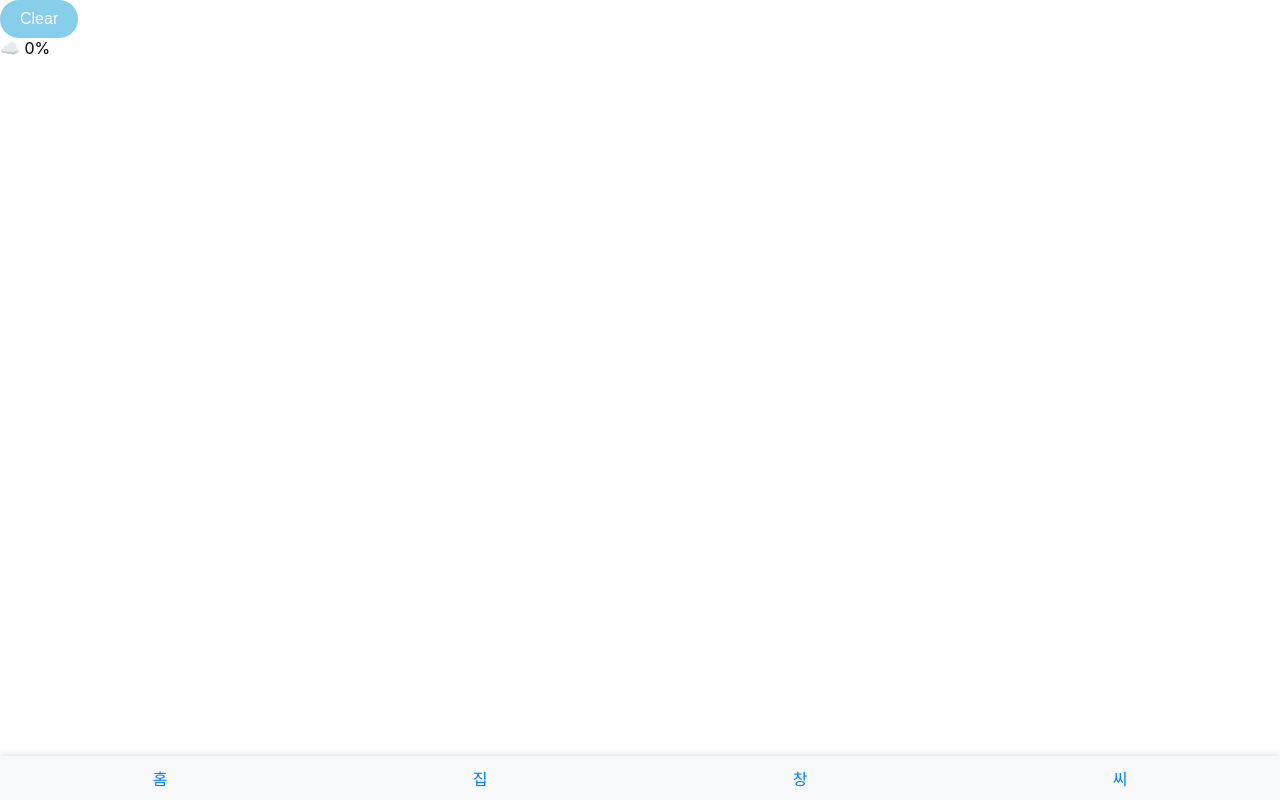
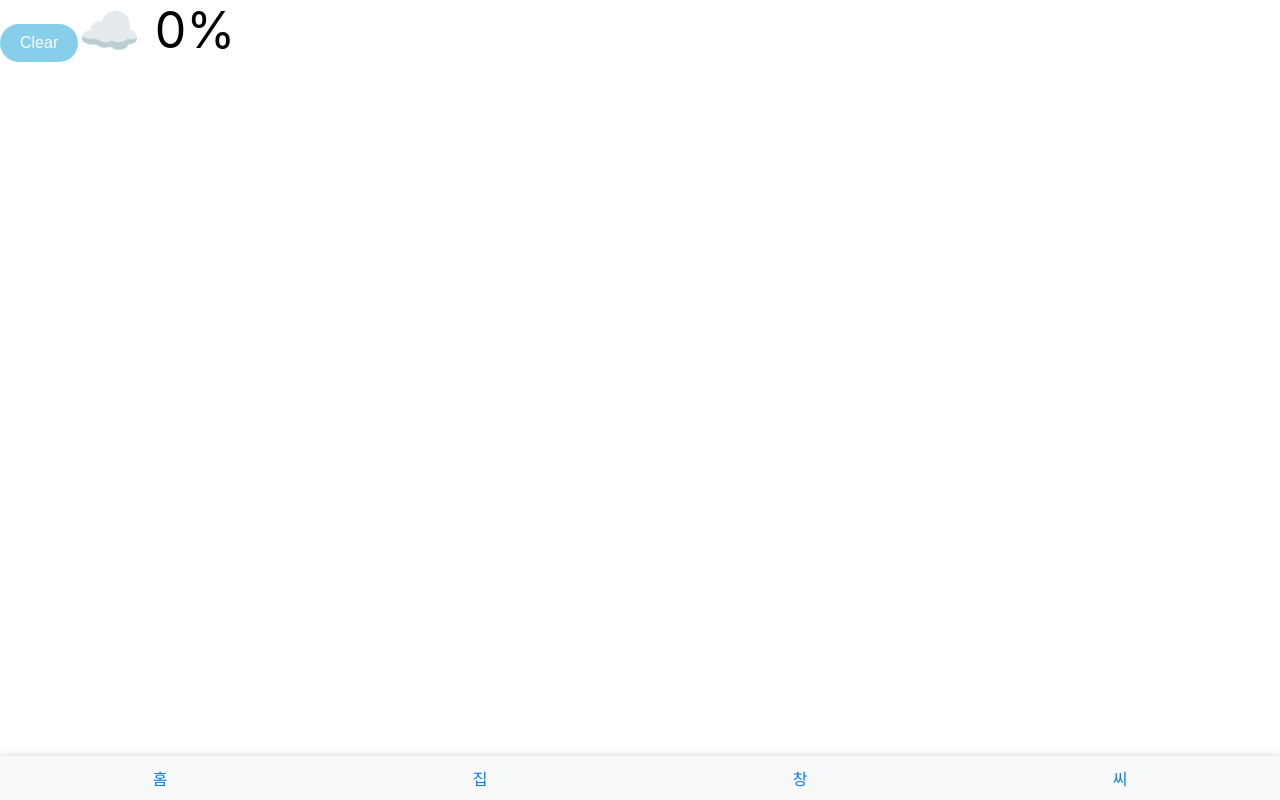
Before and after one commit to luminous037/OSS_project, a React (Create React App) app in the folder client/: page /Cloud in a window 1280 px wide. Built offline with nearby package versions, Linux system fonts and the light colour scheme.

Commit message:
[Feature]퍼센테이지 구름 css 코드 구현

```diff
--- a/client/src/components/mainPage/cloud.css
+++ b/client/src/components/mainPage/cloud.css
@@ -0,0 +1,26 @@
+.cloud {
+    font-size: 50px;
+    cursor: pointer;
+    position: relative;
+    display: inline-block;
+    transition: transform 0.3s ease-in-out;
+  }
+
+  .cloud.rain-animation::after {
+    content: '💧💧💧';
+    position: absolute;
+    bottom: -20px;
+    left: 50%;
+    transform: translateX(-50%);
+    animation: rain 3s infinite;
+    z-index: 300;
+  }
+
+  @keyframes rain {
+    0% {
+      transform: translateY(0);
+    }
+    100% {
+      transform: translateY(100vh);
+    }
+  }
```
